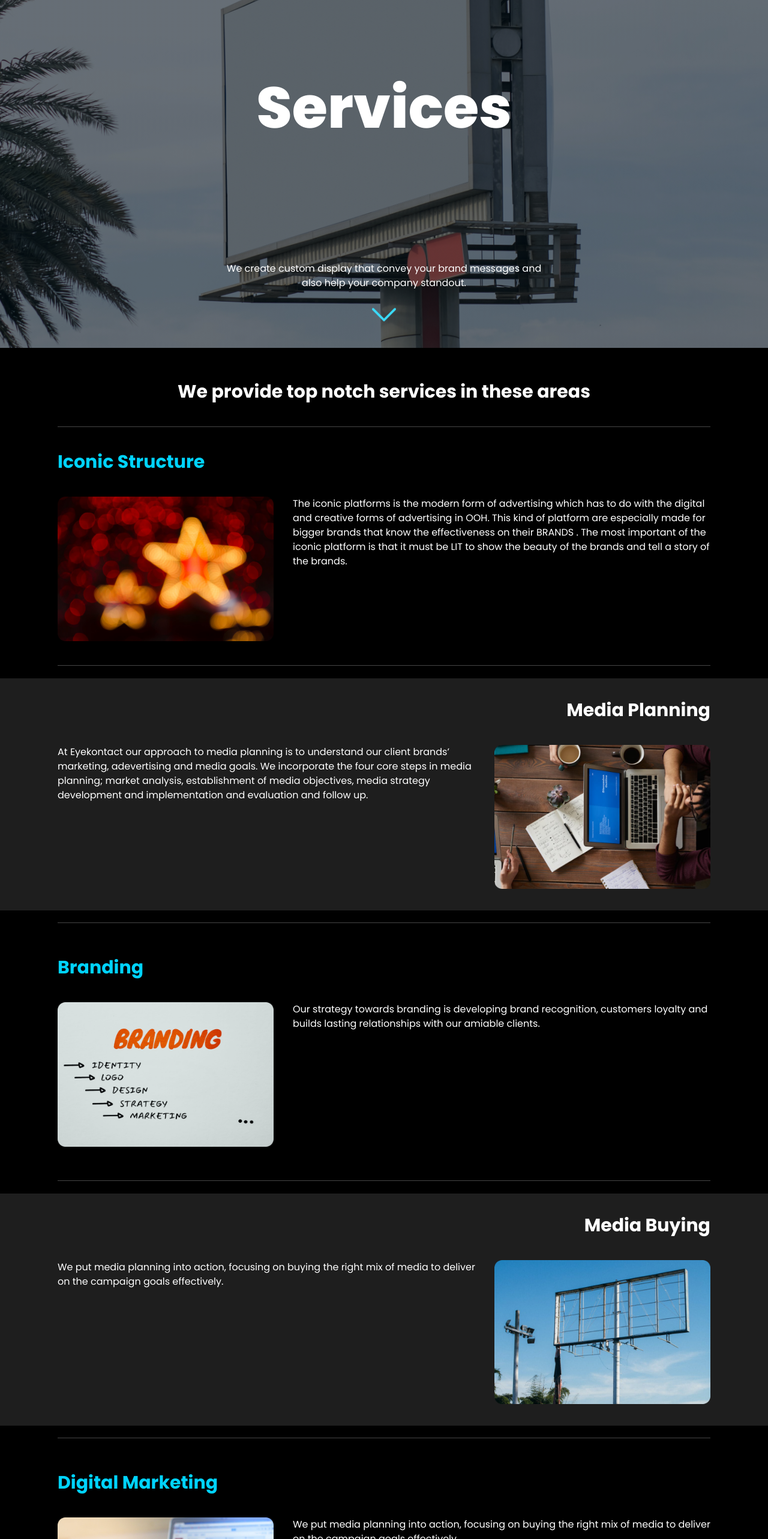
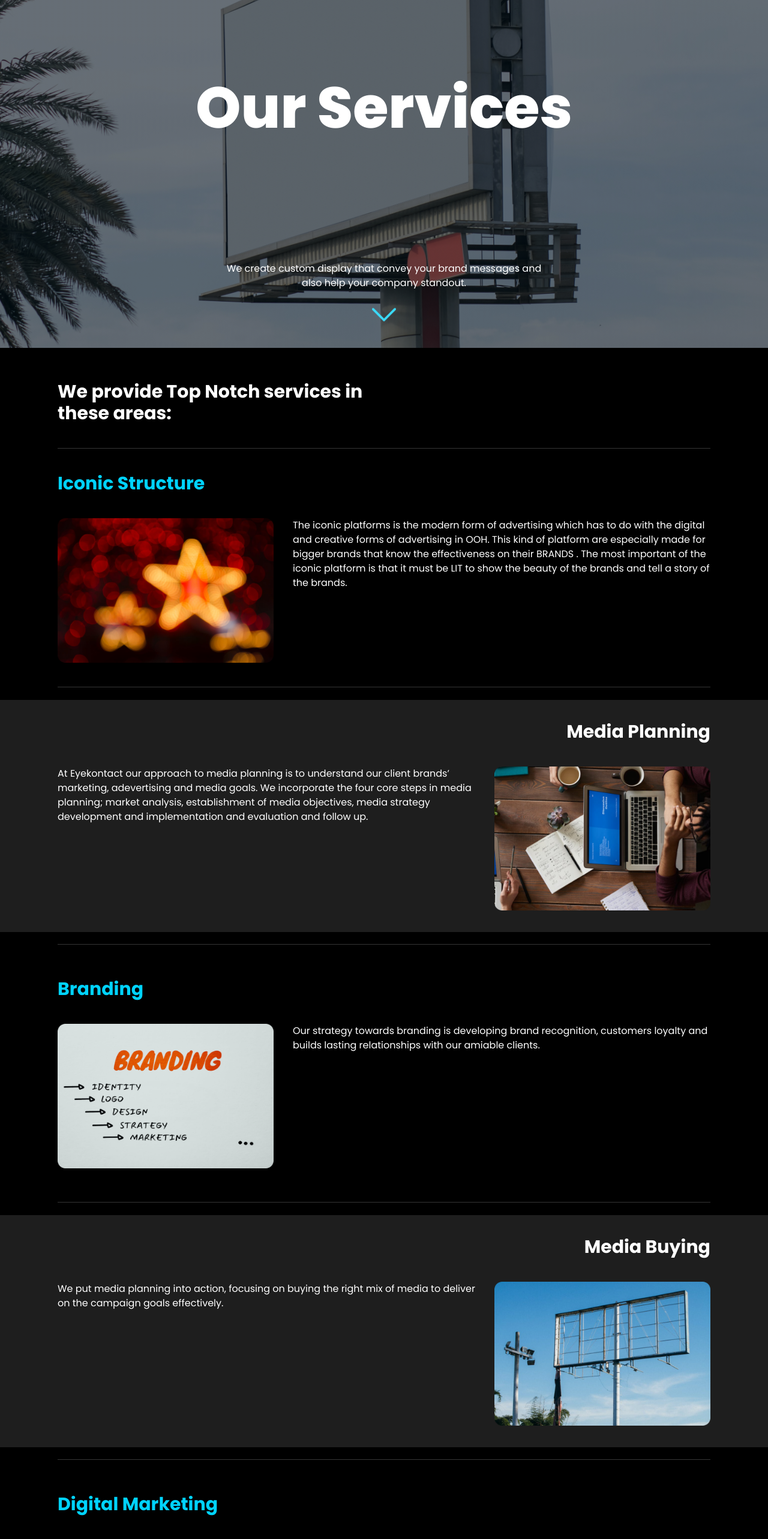
Before and after one commit to feyiamujo1/project-x, a React (Create React App) app: page /our-services in a window 1280 px wide. Shown: the part 220-2786 px from the top of the page at 60% size. Built offline with nearby package versions, Linux system fonts and the light colour scheme.

Commit message:
Some minor changes

```diff
--- a/src/components/About.js
+++ b/src/components/About.js
@@ -62,13 +62,17 @@ const About = () => {
 
                 {/* <h1 className="font-extrabold abt -mt-10 text-4xl md:text-5xl text-white">About Us</h1> */}
                 <div className='flex flex-col md:flex-row gap-10 md:gap-8 lg:gap-10 xl:gap-14 z-[10]'>
-                    <div className='w-fit md:w-[500px]'>
+                    <div className='w-fit md:w-[500px] space-y-14 md:space-y-0'>
+                        <p className='md:hidden block text-white'>
+                            {/* We are an OOH advertising agency , known for iconic creativity and innovations.  */}
+                            We create , manage and execute high-impact campaigns for clients who wants to get their ads campaign in front of the right audience
+                        </p>
                         <img className='hidden md:block' src={AboutImage} alt='' />
                         <img className='md:hidden block w-full h-full' src={AboutImageMobile} alt='' />
                     </div>
                     <div className='text-white space-y-5 md:space-y-3 w-full md:w-1/2'>
-                        <p>
-                            We are an OOH advertising agency , known for iconic creativity and innovations.
+                        <p className='hidden md:block'>
+                            {/* We are an OOH advertising agency , known for iconic creativity and innovations.  */}
                             We create , manage and execute high-impact campaigns for clients who wants to get their ads campaign in front of the right audience
                         </p>
                         <h2 className='font-bold text-2xl'>Our Mission</h2>
--- a/src/components/Services.js
+++ b/src/components/Services.js
@@ -26,7 +26,7 @@ const Services = () => {
             </div>
             <div className='w-11/12 h-full mx-auto py-4 flex flex-col items-center gap-4 md:gap-0 justify-center'>
                 <div className="w-fit -mt-14 md:mt-0">
-                    <h1 className="text-white font-extrabold text-[52px] sm:text-8xl">Services</h1>
+                    <h1 className="text-white font-extrabold text-[52px] sm:text-8xl">Our Services</h1>
                     {/* <p className="text-white text-sm sm:text-xl text-right font-semibold -mt-3 sm:mt-0">Limited</p> */}
                 </div>
                 <div>
@@ -40,7 +40,7 @@ const Services = () => {
                 </div>
             </div>
         </div>
-        <div ref={firstContainer} className="w-11/12 lg:w-[85%] mx-auto pb-10 pt-[55px] space-y-10 border-b border-[#ACACAC66]">
+        <div ref={firstContainer} className="w-11/12 lg:w-[85%] mx-auto pb-10 pt-[55px] space-y-10 border-b border-[#acacac4e]">
             <div className='block -mt-10'>
                 {/* <p className='flex flex-row w-fit gap-4 justify-center items-center text-white'><Link to='/' className='hover:text-custom-blue'>Home</Link> <img src={DirectionImage} alt=""/> Our Services</p> */}
             </div>
@@ -49,24 +49,24 @@ const Services = () => {
                 <p className='text-white max-w-[600px] text-sm md:text-lg leading-4 md:leading-5 font-light'>
                     We can create custom display that convey your brand messages and also help your company standout.
                 </p> */}
-                <h2 className='text-white text-center font-bold text-3xl '>We provide top notch services in these areas</h2>
+                <h2 className='text-white text-center font-bold text-3xl mx-auto max-w-xl md:text-left md:ml-0'>We provide Top Notch services in these areas:</h2>
             </div>
         </div>
         <div  className='bg-black '>
-            <div className='space-y-10 w-11/12 lg:w-[85%] mx-auto py-10 border-b border-[#ACACAC66]'>
+            <div className='space-y-10 w-11/12 lg:w-[85%] mx-auto py-10 border-b-[0.1px] border-[#acacac4e]'>
                 <h2 className='text-custom-blue-dark font-bold text-3xl text-center md:text-left'>Iconic Structure</h2>
                 <div className='flex flex-col md:flex-row gap-6 md:gap-4 lg:gap-8'>
                     <img className='w-full md:w-[310px] lg:w-[360px]' src={Service1Image} alt="" />
                     <p className='text-white'>
-                    The iconic platforms is the modern form of advertising which has to do with the digital and creative forms of advertising in OOH. This kind of platform are especially made for bigger brands that know the
-                    effectiveness on their BRANDS . The most important of the iconic platform is that it must be LIT to show the beauty of the brands
-                    and tell a story of the brands.
+                        The iconic platforms is the modern form of advertising which has to do with the digital and creative forms of advertising in OOH. This kind of platform are especially made for bigger brands that know the
+                        effectiveness on their BRANDS . The most important of the iconic platform is that it must be LIT to show the beauty of the brands
+                        and tell a story of the brands.
                     </p>
                 </div>
             </div>
         </div>
         <div className='relative'>
-            <div className='space-y-10 w-11/12 lg:w-[85%] mx-auto py-14 border-b border-[#ACACAC66] relative z-10'>
+            <div className='space-y-10 w-11/12 lg:w-[85%] mx-auto py-14 border-b border-[#acacac4e] relative z-10'>
                 <h2 className='text-center text-custom-blue md:text-white font-bold text-3xl md:text-right'>Media Planning</h2>
                 <div className='flex flex-col-reverse md:flex-row gap-6 md:gap-4 lg:gap-8'>
                     <p className='text-white'>
@@ -79,7 +79,7 @@ const Services = () => {
             <div className='h-[90%] w-full bg-[#1E1E1E] absolute z-[8] top-0 bottom-0 left-0 right-0 m-auto'></div>
         </div>
         <div className='bg-black '>
-            <div className='space-y-10 w-11/12 lg:w-[85%] mx-auto py-14 border-b border-[#ACACAC66]'>
+            <div className='space-y-10 w-11/12 lg:w-[85%] mx-auto py-14 border-b border-[#acacac4e]'>
                 <h2 className='text-custom-blue-dark font-bold text-3xl text-center md:text-left'>Branding</h2>
                 <div className='flex flex-col md:flex-row gap-6 md:gap-4 lg:gap-8'>
                     <img className='w-full md:w-[310px] lg:w-[360px]' src={Service3Image} alt="" />
@@ -90,7 +90,7 @@ const Services = () => {
             </div>
         </div>
         <div className='relative'>
-            <div className='space-y-10 w-11/12 lg:w-[85%] mx-auto py-14 border-b border-[#ACACAC66] relative z-10'>
+            <div className='space-y-10 w-11/12 lg:w-[85%] mx-auto py-14 border-b border-[#acacac4e] relative z-10'>
                 <h2 className='text-center text-custom-blue md:text-white font-bold text-3xl md:text-right'>Media Buying</h2>
                 <div className='flex flex-col-reverse md:flex-row gap-6 md:gap-4 lg:gap-8'>
                     <p className='text-white'>
@@ -102,7 +102,7 @@ const Services = () => {
             <div className='h-[90%] w-full bg-[#1E1E1E] absolute z-[8] top-0 bottom-0 left-0 right-0 m-auto'></div>
         </div>
         <div className='bg-black '>
-            <div className='space-y-10 w-11/12 lg:w-[85%] mx-auto py-14 border-b border-[#ACACAC66]'>
+            <div className='space-y-10 w-11/12 lg:w-[85%] mx-auto py-14 border-b border-[#acacac4e]'>
                 <h2 className='text-custom-blue-dark font-bold text-3xl text-center md:text-left'>Digital Marketing</h2>
                 <div className='flex flex-col md:flex-row gap-6 md:gap-4 lg:gap-8'>
                     <img className='w-full md:w-[310px] lg:w-[360px]' src={Service5Image} alt="" />
@@ -113,7 +113,7 @@ const Services = () => {
             </div>
         </div>
         <div className='relative'>
-            <div className='space-y-10 w-11/12 lg:w-[85%] mx-auto py-14 border-b border-[#ACACAC66] relative z-10'>
+            <div className='space-y-10 w-11/12 lg:w-[85%] mx-auto py-14 border-b border-[#acacac4e] relative z-10'>
                 <h2 className='text-center text-custom-blue md:text-white font-bold text-3xl md:text-right'>Creative Design</h2>
                 <div className='flex flex-col-reverse md:flex-row gap-6 md:gap-4 lg:gap-8'>
                     <p className='text-white'>
@@ -125,7 +125,7 @@ const Services = () => {
             <div className='h-[90%] w-full bg-[#1E1E1E] absolute z-[8] top-0 bottom-0 left-0 right-0 m-auto'></div>
         </div>
         <div className='bg-black '>
-            <div className='space-y-10 w-11/12 lg:w-[85%] mx-auto py-14 border-b border-[#ACACAC66]'>
+            <div className='space-y-10 w-11/12 lg:w-[85%] mx-auto py-14 border-b border-[#acacac4e]'>
                 <h2 className='text-custom-blue-dark font-bold text-3xl text-center md:text-left'>PR Activation</h2>
                 <div className='flex flex-col md:flex-row gap-6 md:gap-4 lg:gap-8'>
                     <img className='w-full md:w-[310px] lg:w-[360px]' src={Service7Image} alt="" />
```
